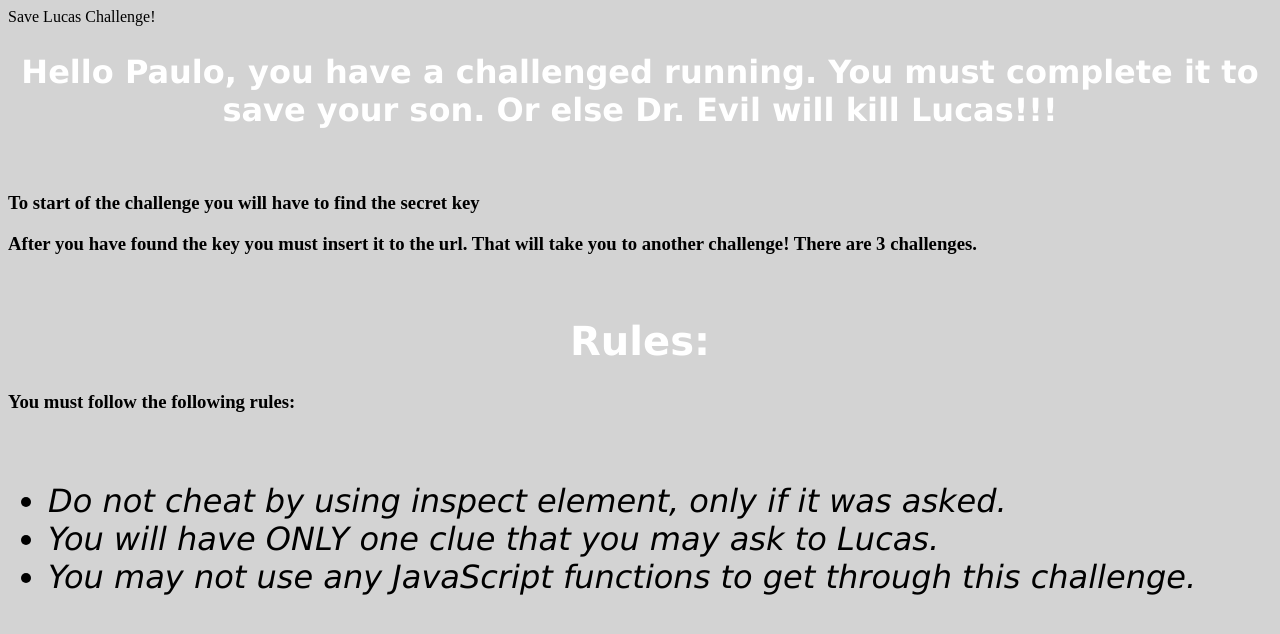
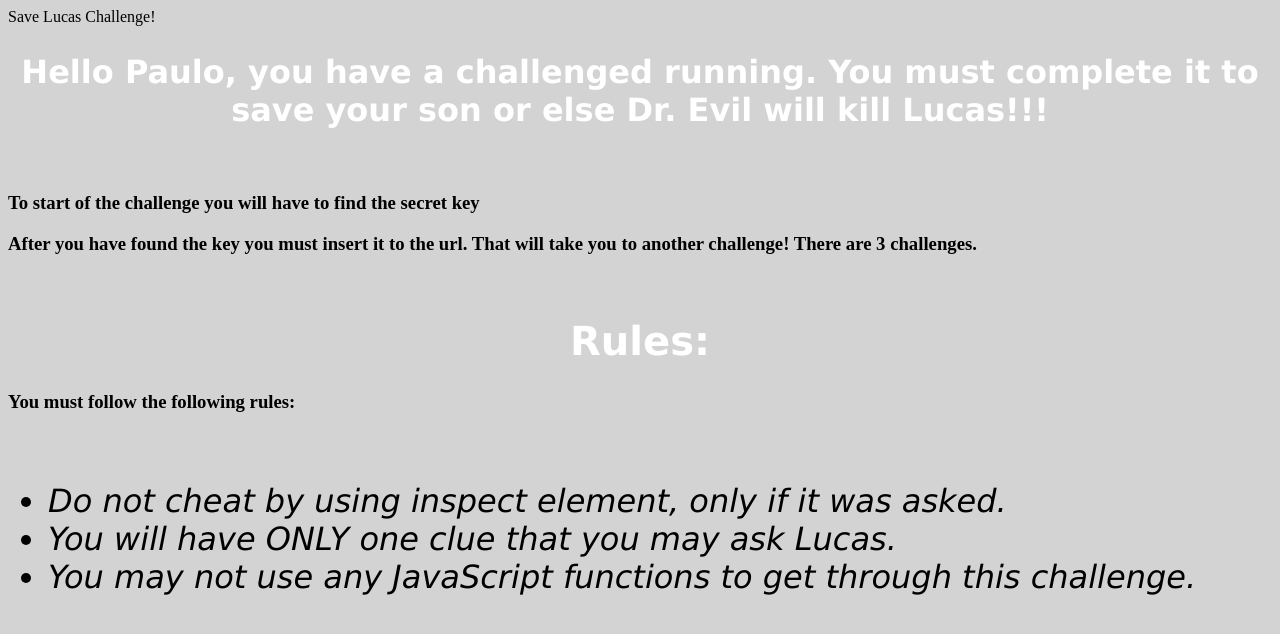
Before and after one commit to LucasDevGames/Lucas, a plain HTML site: page index.html in a window 1280 px wide. Drawn offline with Linux system fonts and the light colour scheme.

Commit message:
Update index.html

```diff
--- a/index.html
+++ b/index.html
@@ -42,7 +42,7 @@ p{
     font-family: Verdana;
   }
 </style>
-<h2>Hello Paulo, you have a challenged running. You must complete it to save your son. Or else Dr. Evil will kill Lucas!!!</h2>
+<h2>Hello Paulo, you have a challenged running. You must complete it to save your son or else Dr. Evil will kill Lucas!!!</h2>
   <br>
   <h3>To start of the challenge you will have to find the secret key</h3>
   <h3>After you have found the key you must insert it to the url. That will take you to another challenge! There are 3 challenges.</h3>
@@ -54,7 +54,7 @@ p{
   <br>
 <ul>
   <li> Do not cheat by using inspect element, only if it was asked.</li>
-  <li>You will have ONLY one clue that you may ask to Lucas.</li>
+  <li>You will have ONLY one clue that you may ask Lucas.</li>
   <li>You may not use any JavaScript functions to get through this challenge.</li>
 </ul>
 </html>
```
